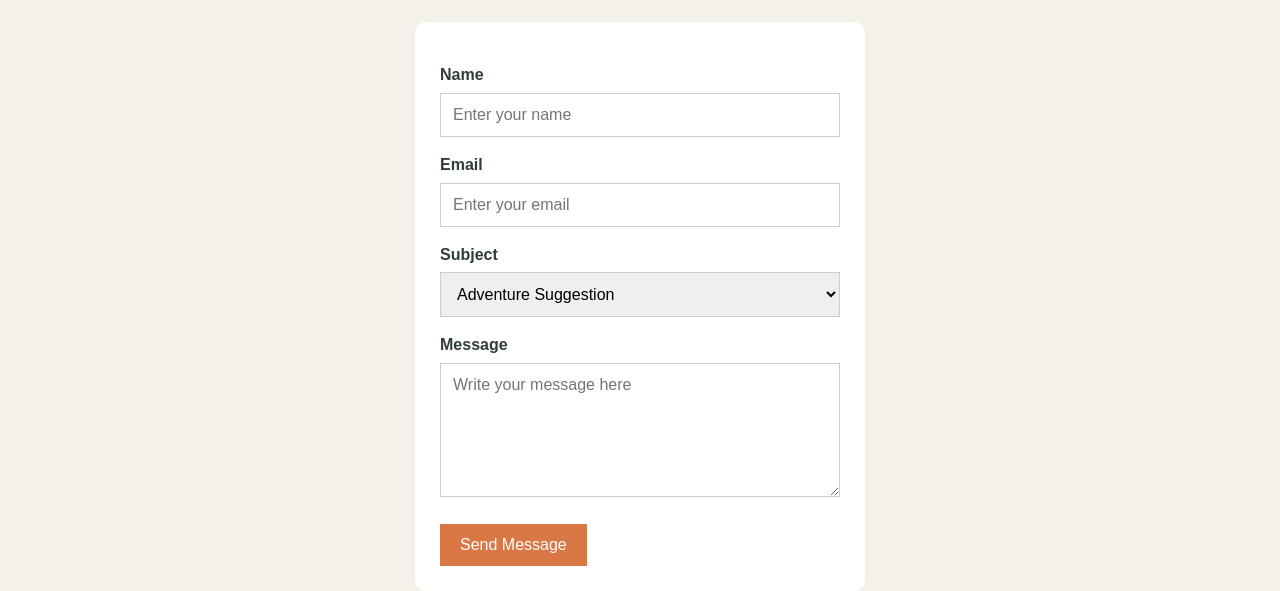
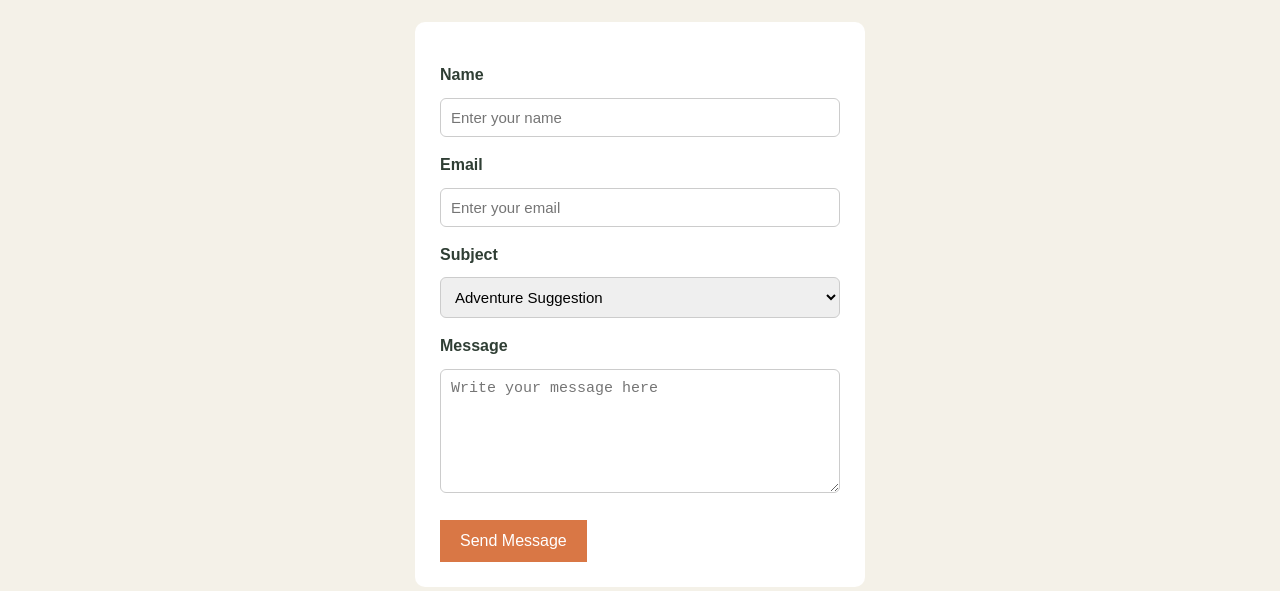
Before and after one commit to vivekkaushik200701-bot/a1_fixed, a plain HTML site: page contact.html in a window 1280 px wide. Shown: the part 211-802 px from the top of the page. Drawn offline with Linux system fonts and the light colour scheme.

Commit message:
update the style.css border and padding sapce between the input fields and the form container.

```diff
--- a/style.css
+++ b/style.css
@@ -270,11 +270,12 @@ label {
 input,
 select,
 textarea {
-    width: 100%;
-    padding: 12px;
-    border: 1px solid #ccc;
-    font-family: Arial, sans-serif;
-    font-size: 16px;
+   width: 100%;
+        padding: 10px;
+        margin-top: 5px;
+        border: 1px solid #ccc;
+        border-radius: 6px;
+        font-size: 15px;
 }
 
 textarea {
```
